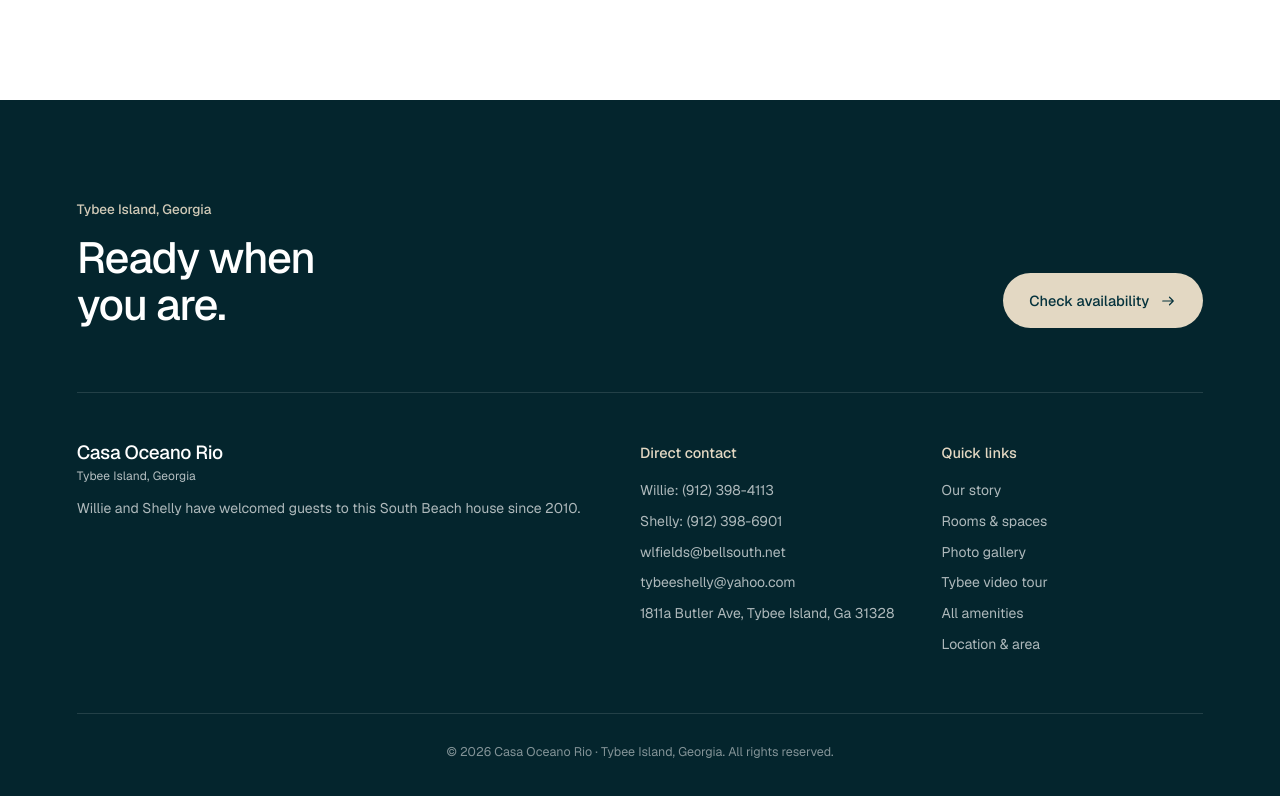
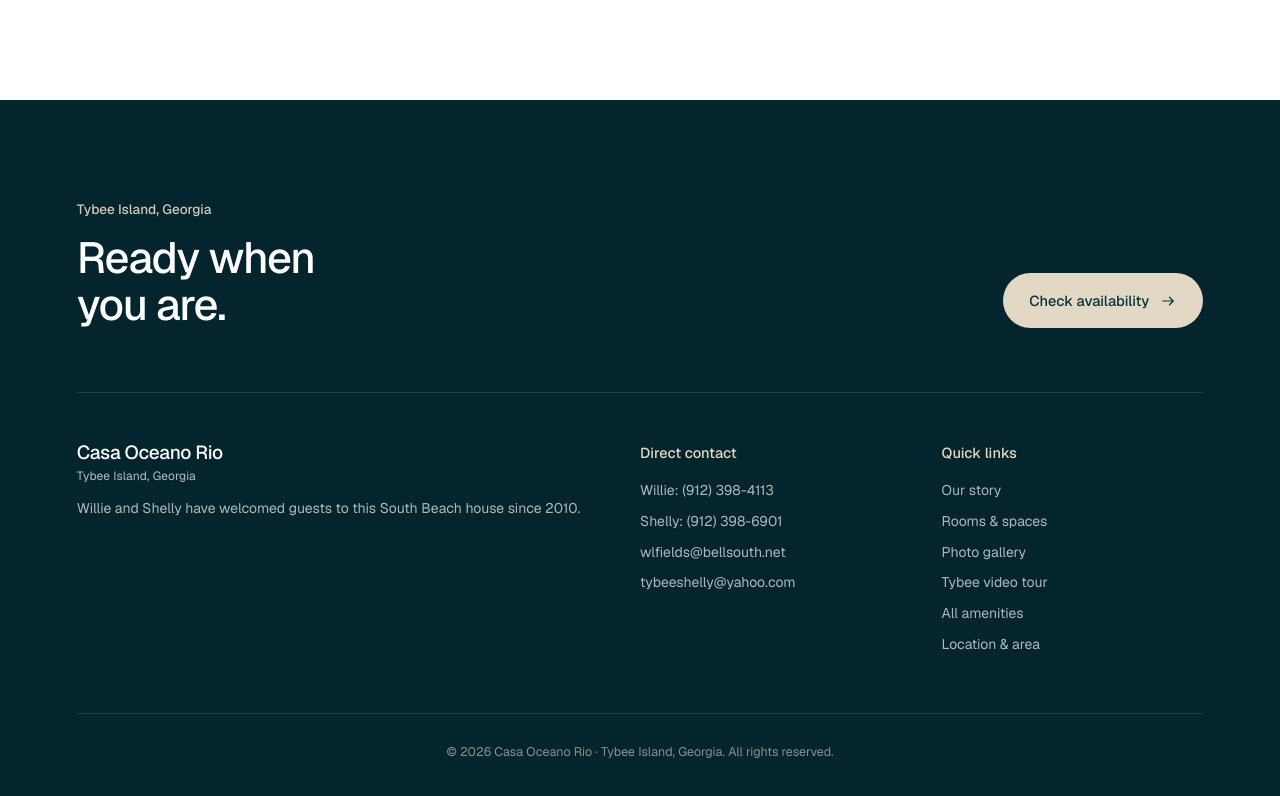
Before and after one commit to rabdev688/casaoceanorio, a React (Vite) app: page /amenities in a window 1280 px wide. Shown: the part 1819-2615 px from the top of the page. Built offline with nearby package versions, Linux system fonts and the light colour scheme.

Commit message:
Change address from 1811a Butler Ave to 1812 Chatham Ave., Tybee Island, Ga. 31328

```diff
--- a/src/App.tsx
+++ b/src/App.tsx
@@ -143,7 +143,7 @@ function App() {
               <li>
                 <a href="mailto:tybeeshelly@yahoo.com">tybeeshelly@yahoo.com</a>
               </li>
-              <li>1811a Butler Ave, Tybee Island, Ga 31328</li>
+              <li>{import.meta.env.VITE_ADDRESS}</li>
             </ul>
           </div>
 
@@ -215,7 +215,7 @@ function App() {
                 marginBottom: "20px",
               }}
             >
-              1811a Butler Ave, Tybee Island, Ga 31328. Book directly with
+              {import.meta.env.VITE_ADDRESS}. Book directly with
               Willie and Shelly. We reply within 24 hours with availability.
             </p>
             <BookingBar
--- a/src/data/amenities.ts
+++ b/src/data/amenities.ts
@@ -149,7 +149,7 @@ export const faqs = [
   },
   {
     q: "Where is the house?",
-    a: "Casa Oceano Rio is in the exclusive South Beach area of Tybee, at 1811a Butler Ave, Tybee Island, Ga 31328. It is within walking distance of Tybee's commercial district, with shops, restaurants, and nightclubs.",
+    a: `Casa Oceano Rio is in the exclusive South Beach area of Tybee, at ${import.meta.env.VITE_ADDRESS}. It is within walking distance of Tybee's commercial district, with shops, restaurants, and nightclubs.`,
   },
   {
     q: "What beach gear is included?",
--- a/src/pages/Book.tsx
+++ b/src/pages/Book.tsx
@@ -290,7 +290,7 @@ export function Book() {
             <div className="contact-note">
               <Icon type="pin" />
               <div>
-                <b>1811a Butler Ave, Tybee Island, Ga 31328</b>
+                <b>{import.meta.env.VITE_ADDRESS}</b>
                 <br />
                 Willie:{" "}
                 <a href="mailto:wlfields@bellsouth.net">
--- a/src/pages/Home.tsx
+++ b/src/pages/Home.tsx
@@ -316,13 +316,13 @@ export function Home() {
           <h2>Where the river meets the ocean.</h2>
           <p>
             Casa Oceano Rio is in the exclusive South Beach area of Tybee, at{" "}
-            <b>1811a Butler Ave</b>. Shops, restaurants, and nightclubs are
+            <b>{import.meta.env.VITE_ADDRESS_SHORT}</b>. Shops, restaurants, and nightclubs are
             within walking distance.
           </p>
           <div className="location-address">
             <Icon type="pin" />
             <div>
-              <b>1811a Butler Ave, Tybee Island, Ga 31328</b>
+              <b>{import.meta.env.VITE_ADDRESS}</b>
             </div>
           </div>
           <Link className="text-link on-dark" to="/location">
@@ -332,8 +332,8 @@ export function Home() {
         <div className="location-map">
           <div className="map-card">
             <iframe
-              title="Map of Casa Oceano Rio, 1811a Butler Ave, Tybee Island, Ga 31328"
-              src="https://www.google.com/maps?q=1811a%20Butler%20Ave%2C%20Tybee%20Island%2C%20Ga%2031328&output=embed"
+              title={`Map of Casa Oceano Rio, ${import.meta.env.VITE_ADDRESS}`}
+              src={`https://www.google.com/maps?q=${encodeURIComponent(import.meta.env.VITE_ADDRESS)}&output=embed`}
               loading="lazy"
               referrerPolicy="no-referrer-when-downgrade"
               allowFullScreen
--- a/src/pages/Location.tsx
+++ b/src/pages/Location.tsx
@@ -13,7 +13,7 @@ export function Location() {
           <h2>Where the river meets the ocean.</h2>
           <p>
             Casa Oceano Rio is in the exclusive South Beach area of Tybee, at{" "}
-            <b>1811a Butler Ave</b>. The commercial district, with shops,
+            <b>{import.meta.env.VITE_ADDRESS_SHORT}</b>. The commercial district, with shops,
             restaurants, and nightclubs, is within walking distance. Chairs,
             floats, umbrellas, a cooler, and large beach carts are included.
           </p>
@@ -21,7 +21,7 @@ export function Location() {
           <div className="location-address">
             <Icon type="pin" />
             <div>
-              <b>1811a Butler Ave, Tybee Island, Ga 31328</b>
+              <b>{import.meta.env.VITE_ADDRESS}</b>
             </div>
           </div>
 
@@ -37,8 +37,8 @@ export function Location() {
         <div className="location-map">
           <div className="map-card">
             <iframe
-              title="Map of Casa Oceano Rio, 1811a Butler Ave, Tybee Island, Ga 31328"
-              src="https://www.google.com/maps?q=1811a%20Butler%20Ave%2C%20Tybee%20Island%2C%20Ga%2031328&output=embed"
+              title={`Map of Casa Oceano Rio, ${import.meta.env.VITE_ADDRESS}`}
+              src={`https://www.google.com/maps?q=${encodeURIComponent(import.meta.env.VITE_ADDRESS)}&output=embed`}
               loading="lazy"
               referrerPolicy="no-referrer-when-downgrade"
               allowFullScreen
```
